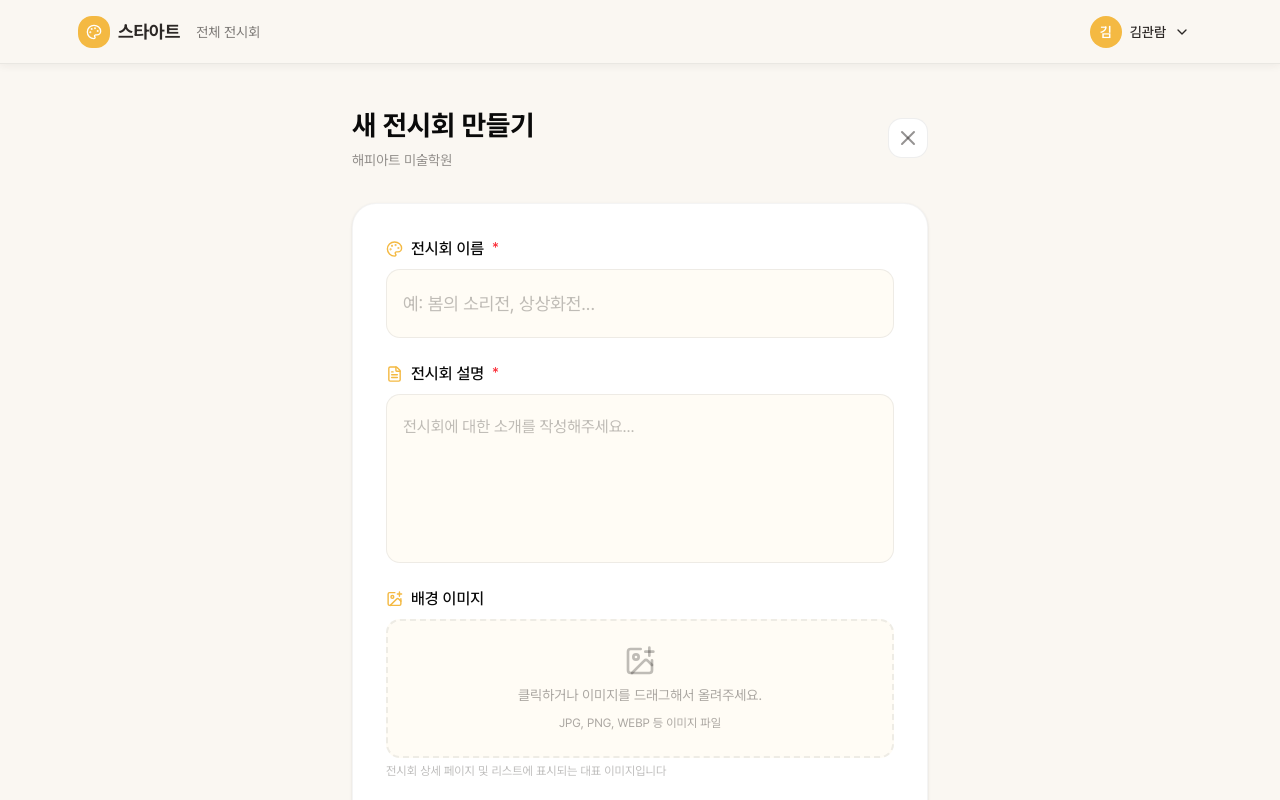
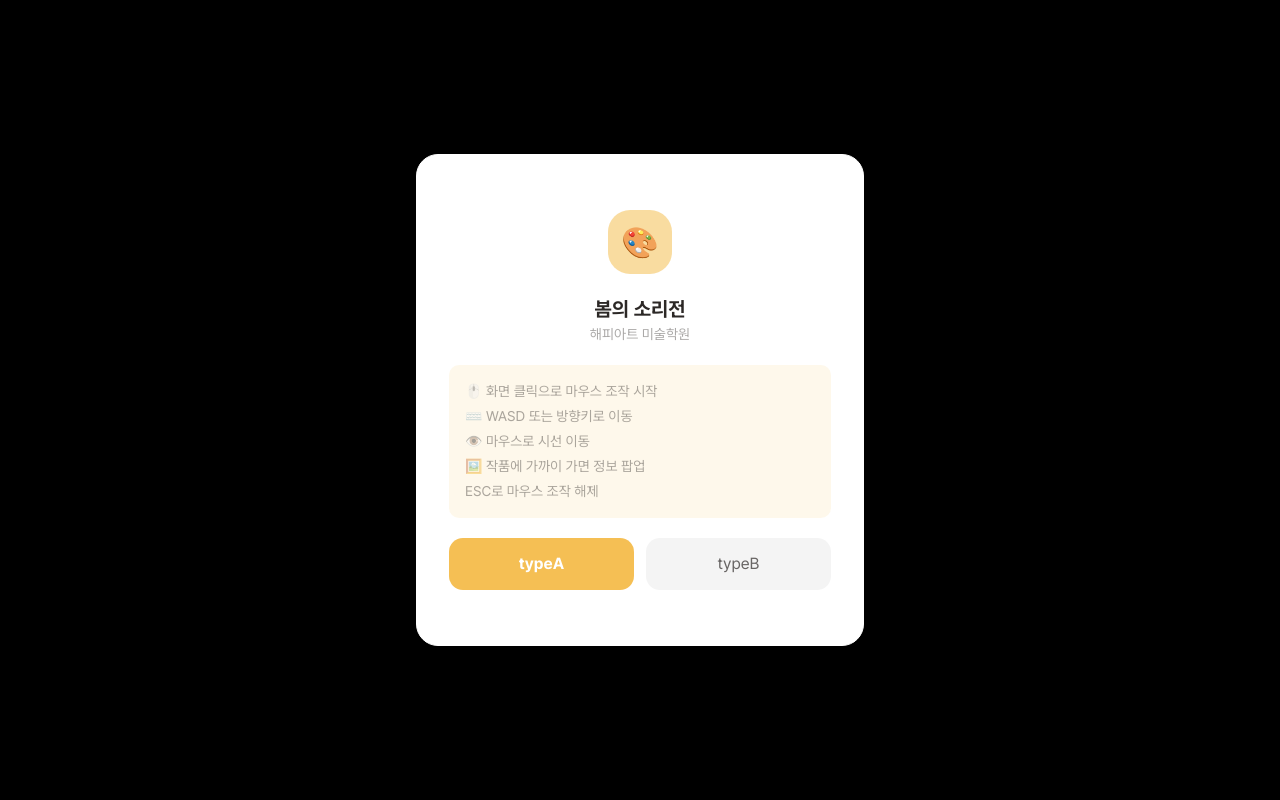
Before and after one commit to Kt-cloud-2nd-frontend-team-2/Frontend, a Next.js app: page /gallery/create in a window 1280 px wide. Shown: the top 800 px of the page. Built offline with nearby package versions, Linux system fonts and the light colour scheme.

Commit message:
chore: 폴더 구조 변경

```diff
--- a/src/app/gallery/[galleryId]/page.tsx
+++ b/src/app/(exhibitions)/gallery/[id]/page.tsx
@@ -9,13 +9,13 @@ import Scene from '@/components/galleryExhibition/threejs/Scene';
 import Scene2 from '@/components/galleryExhibition/threejs/test/Scene';
 
 export default function GalleryExhibitionPage() {
-  const { galleryId } = useParams();
+  const { id } = useParams();
   const [galleryInit, setGalleryInit] = useState([]);
   const [isMuted, setIsMuted] = useState(false);
   const [start, setStart] = useState(0);
   console.log(start);
   useEffect(() => {
-    console.log(galleryId);
+    console.log(id);
     const fetchInit = async () => {
       //서비스 레이어로 뺼예정
       try {
--- a/src/app/gallery/layout.tsx
+++ /dev/null
@@ -1,11 +0,0 @@
-export default function GalleryLayout({
-  children,
-}: {
-  children: React.ReactNode;
-}) {
-  return (
-    <div className={'flex min-h-screen w-full flex-col bg-[#FAF7F2]'}>
-      {children}
-    </div>
-  );
-}
--- a/src/components/galleryExhibition/threejs/test/Room.tsx
+++ b/src/components/galleryExhibition/threejs/test/Room.tsx
@@ -94,6 +94,7 @@ function Painting({
       paintingRef.current.emissiveIntensity = 0.4;
     }
   });
+  if (!details) return null;
 
   return (
     <>
```
Also changed, not shown: src/app/(exhibitions)/exhibitions/create/page.tsx (renamed from src/app/gallery/create/page.tsx).
